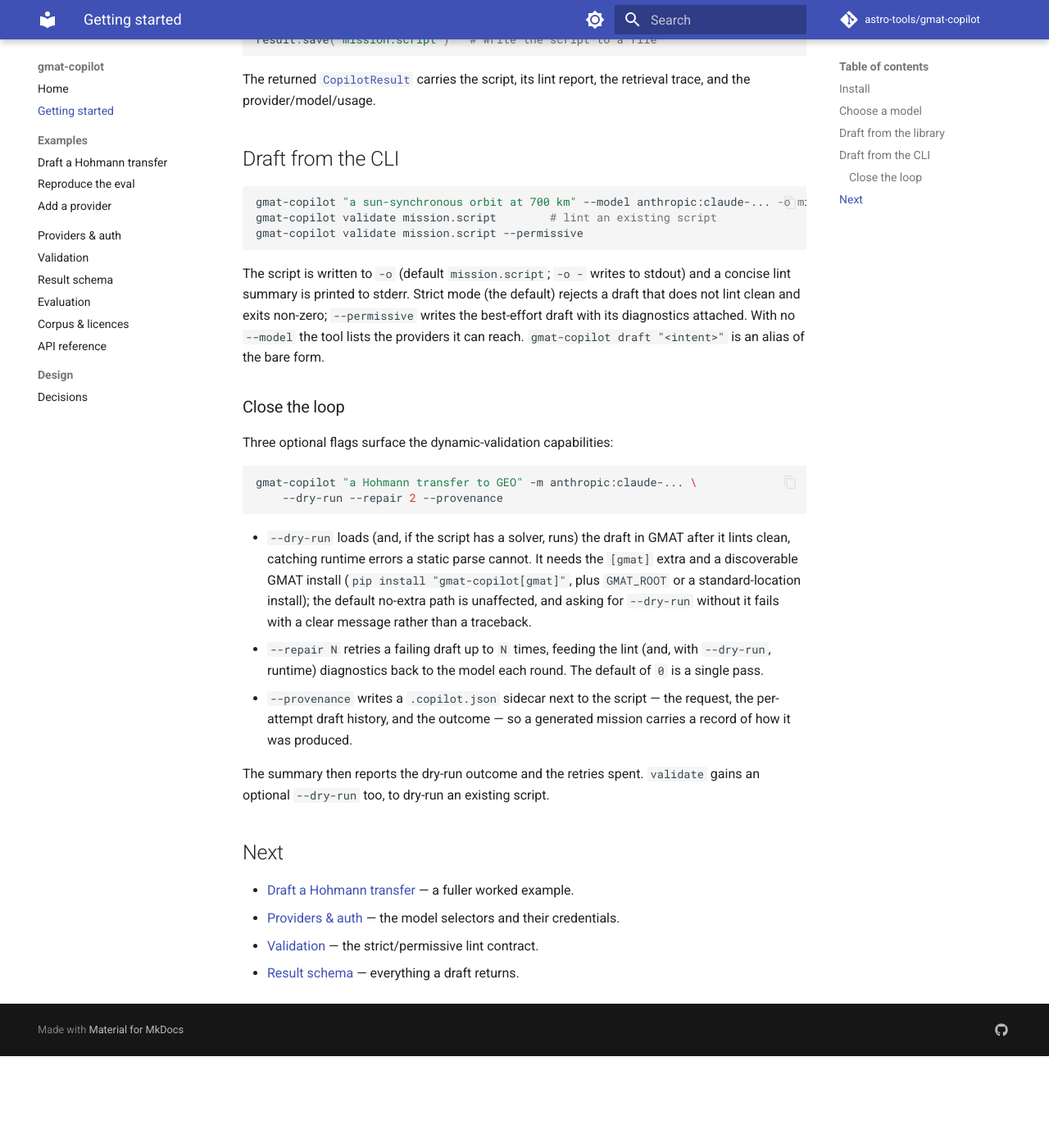
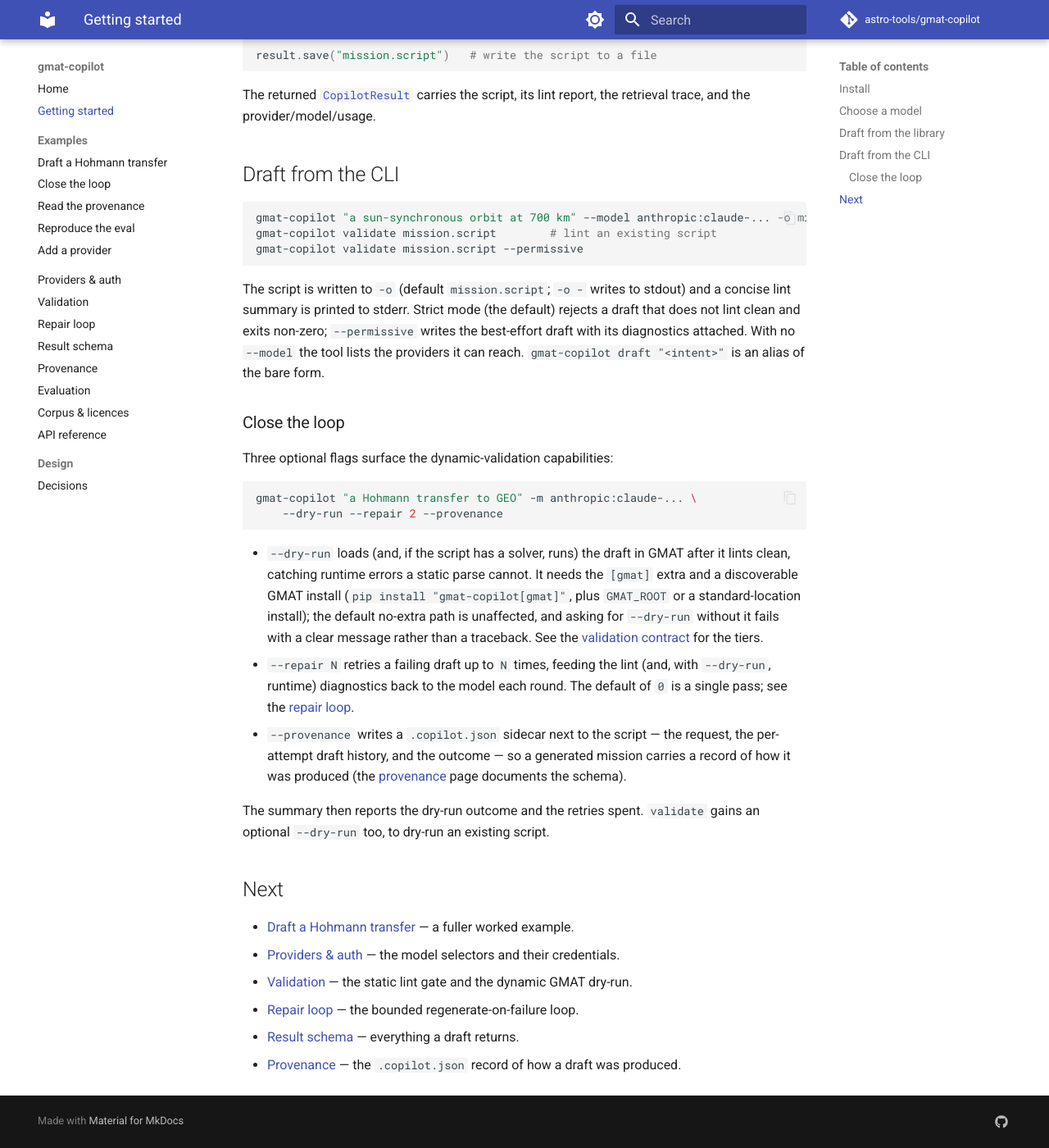
Before and after one commit to astro-tools/gmat-copilot, an MkDocs documentation site: the page built from docs/getting-started.md, in a window 1280 px wide and 1400 px high, scrolled down 1141 px. Shown: the whole window at 82% size. Built offline with MkDocs 1.6.1 and Material for MkDocs 9.7.7, drawn with Linux system fonts in a browser that asks for light colours; comment, search, counter and statistics services are not loaded; before the commit the page ends 2429 px from its top, so only the background shows below that; some of the changed text lies outside the part shown.

Commit message:
Docs: close-the-loop and read-the-provenance examples; nav + getting-started
Add two worked examples (dry-run + repair, and reading a provenance sidecar), wire the
new example/repair/provenance pages into the nav, and cross-link them from getting-started
plus add the [gmat] extra to its install list.

````diff
--- a/docs/getting-started.md
+++ b/docs/getting-started.md
@@ -12,6 +12,7 @@
 pip install "gmat-copilot[anthropic]"   # Claude, via your ANTHROPIC_API_KEY
 pip install "gmat-copilot[openai]"      # OpenAI, via your OPENAI_API_KEY
 pip install "gmat-copilot[ollama]"      # a local Ollama server
+pip install "gmat-copilot[gmat]"        # the GMAT dry-run tier (needs a GMAT install)
 ```
 
 ## Choose a model
@@ -76,11 +77,13 @@
   catching runtime errors a static parse cannot. It needs the `[gmat]` extra and a discoverable GMAT
   install (`pip install "gmat-copilot[gmat]"`, plus `GMAT_ROOT` or a standard-location install); the
   default no-extra path is unaffected, and asking for `--dry-run` without it fails with a clear
-  message rather than a traceback.
+  message rather than a traceback. See the [validation contract](validation.md) for the tiers.
 - `--repair N` retries a failing draft up to `N` times, feeding the lint (and, with `--dry-run`,
-  runtime) diagnostics back to the model each round. The default of `0` is a single pass.
+  runtime) diagnostics back to the model each round. The default of `0` is a single pass; see the
+  [repair loop](repair.md).
 - `--provenance` writes a `.copilot.json` sidecar next to the script — the request, the per-attempt
-  draft history, and the outcome — so a generated mission carries a record of how it was produced.
+  draft history, and the outcome — so a generated mission carries a record of how it was produced
+  (the [provenance](provenance.md) page documents the schema).
 
 The summary then reports the dry-run outcome and the retries spent. `validate` gains an optional
 `--dry-run` too, to dry-run an existing script.
@@ -89,5 +92,7 @@
 
 - [Draft a Hohmann transfer](examples/hohmann.md) — a fuller worked example.
 - [Providers & auth](providers.md) — the model selectors and their credentials.
-- [Validation](validation.md) — the strict/permissive lint contract.
+- [Validation](validation.md) — the static lint gate and the dynamic GMAT dry-run.
+- [Repair loop](repair.md) — the bounded regenerate-on-failure loop.
 - [Result schema](output-schema.md) — everything a draft returns.
+- [Provenance](provenance.md) — the `.copilot.json` record of how a draft was produced.
--- a/mkdocs.yml
+++ b/mkdocs.yml
@@ -40,11 +40,15 @@
   - Getting started: getting-started.md
   - Examples:
       - Draft a Hohmann transfer: examples/hohmann.md
+      - Close the loop: examples/close-the-loop.md
+      - Read the provenance: examples/read-the-provenance.md
       - Reproduce the eval: examples/reproduce-the-eval.md
       - Add a provider: examples/add-a-provider.md
   - Providers & auth: providers.md
   - Validation: validation.md
+  - Repair loop: repair.md
   - Result schema: output-schema.md
+  - Provenance: provenance.md
   - Evaluation: evaluation.md
   - Corpus & licences: corpus.md
   - API reference: api.md
````
Also changed, not shown: docs/examples/close-the-loop.md (added, +91 -0 lines), docs/examples/read-the-provenance.md (added, +64 -0 lines).
